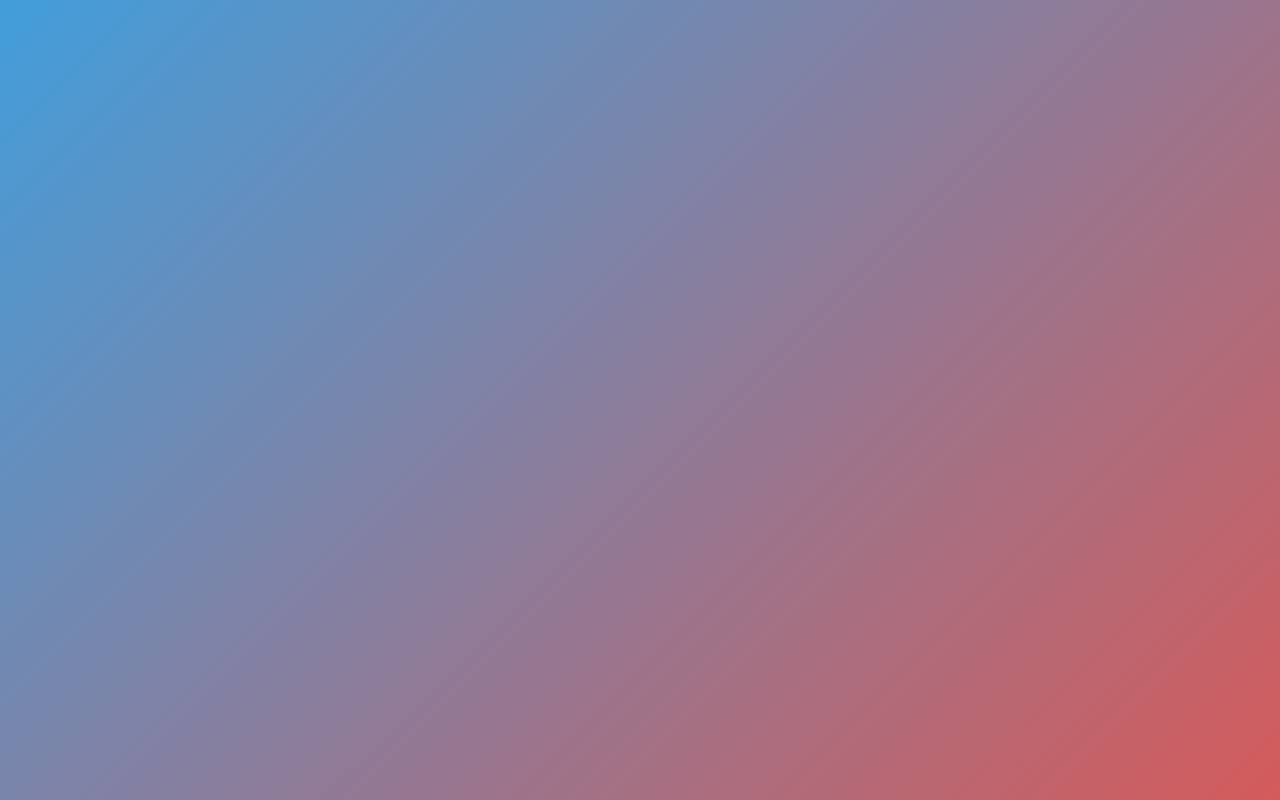
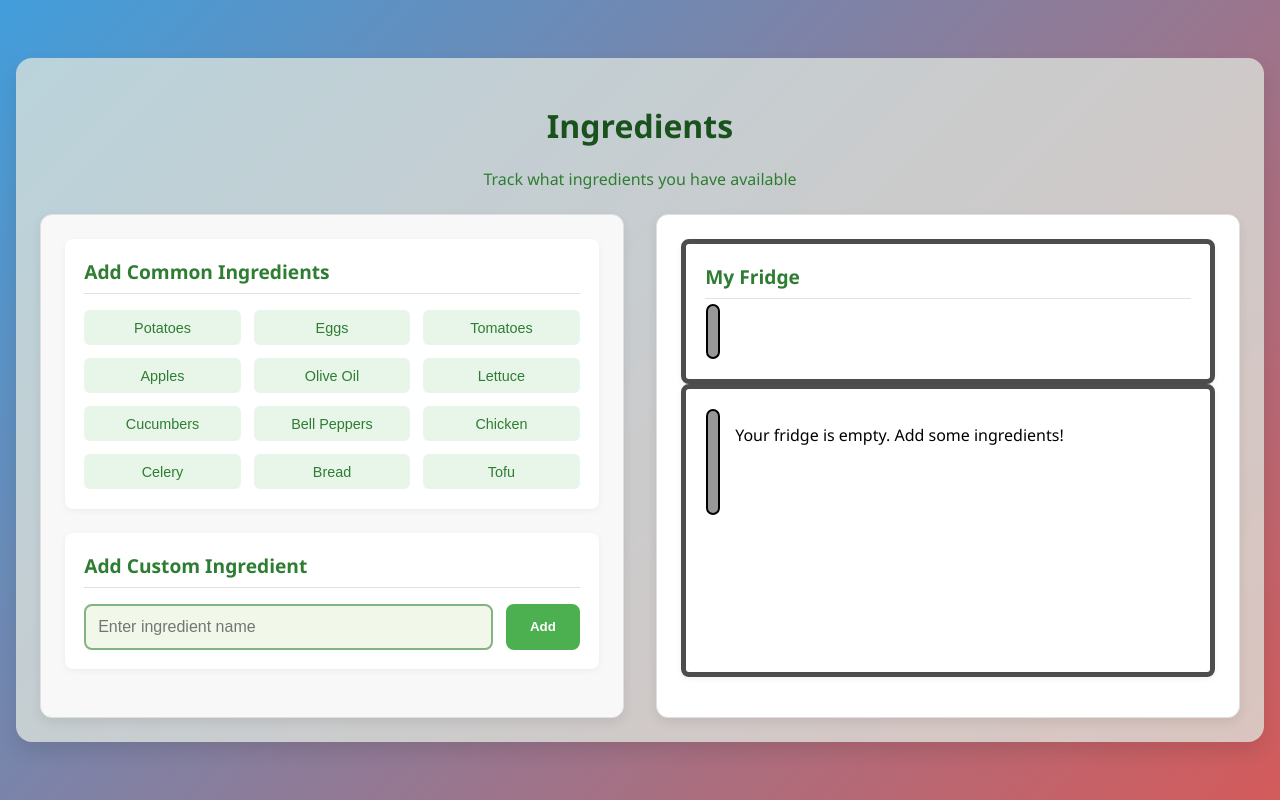
Before and after one commit to mustafa-nom/BiteBuddy, a React (Create React App) app in the folder frontend/: page /fridge in a window 1280 px wide. Before the commit this address had no page. Built offline with nearby package versions, Linux system fonts and the light colour scheme; the HTML template or start-up script is replaced by a standard one.

Commit message:
Implemented Fridge page to store uer's ingredients

```diff
--- a/frontend/src/App.css
+++ b/frontend/src/App.css
@@ -85,7 +85,7 @@ body {
 
 /* DASHBOARD */
 /* box */
-.dashboard-container {
+.dashboard-container, .fridge-container {
   width: 100%;
   max-width: 800px;
   padding: 2rem;
@@ -274,3 +274,241 @@ body {
   50% { background-position: 100% 50%; }
   100% { background-position: 0% 50%; }
 }
+
+
+
+
+
+
+/* MY FRIDGE PAGE */
+.fridge-container {
+  width: 100%;
+  max-width: 1200px;
+  padding: 1.5rem;
+  border-radius: 16px;
+  background: rgba(222, 229, 221, 0.762);
+  box-shadow: 0 10px 20px rgba(0, 0, 0, 0.1);
+  /* margin: 10px auto; */
+}
+
+.fridge-columns {
+  display: flex;
+  /* space between columns */
+  justify-content: space-between;
+  gap: 2rem;
+  margin-top: 1.5rem;
+}
+
+.fridge-column {
+  width: 50%;
+  display: flex;
+  flex-direction: column;
+}
+
+/* left column where user adds ingredients */
+.fridge-add-column {
+  background: #f8f8f8;
+  padding: 1.5rem;
+  border-radius: 12px;
+  border: 1px solid #e0e0e0;
+  box-shadow: 0 4px 12px rgba(0,0,0,0.08);
+}
+
+/* right column displaying user's fridge */
+.fridge-display-column {
+  background: white;
+  padding: 1.5rem;
+  border-radius: 12px;
+  border: 1px solid #e0e0e0;
+  box-shadow: 0 4px 12px rgba(0,0,0,0.08);
+}
+
+.fridge-header {
+  text-align: center;
+  margin-bottom: 1.5rem;
+  color: #19521c;
+}
+
+.fridge-header p {
+  color: #2e7d32;
+  margin-top: 0.5rem;
+}
+
+.fridge-section {
+  background: white;
+  padding: 1.2rem;
+  border-radius: 8px;
+  box-shadow: 0 2px 6px rgba(0,0,0,0.05);
+  margin-bottom: 1.5rem;
+}
+
+.fridge-section h2 {
+  color: #2e7d32;
+  margin-top: 0;
+  font-size: 1.2rem;
+  padding-bottom: 0.5rem;
+  border-bottom: 1px solid #e0e0e0;
+}
+
+.fridge-presets {
+  display: grid;
+  /* display common ingredients in grid format */
+  grid-template-columns: repeat(auto-fill, minmax(120px, 1fr));
+  gap: 0.8rem;
+  margin-top: 1rem;
+}
+
+.fridge-preset-btn {
+  padding: 0.6rem;
+  background: #e8f5e9;
+  color: #2e7d32;
+  border: none;
+  border-radius: 6px;
+  cursor: pointer;
+  transition: all 0.2s ease;
+  font-size: 0.9rem;
+  text-align: center;
+}
+
+.fridge-preset-btn:disabled {
+  background: #f5f5f5;
+  color: #bdbdbd;
+  cursor: not-allowed;
+}
+
+.fridge-custom-form {
+  display: flex;
+  gap: 0.8rem;
+  margin-top: 1rem;
+}
+
+.fridge-input {
+  flex: 1;
+  padding: 0.75rem;
+  border: 2px solid #82b286;
+  border-radius: 8px;
+  font-size: 1rem;
+  background-color: #f1f8e9;
+  transition: all 0.3s ease;
+}
+
+.fridge-input:focus {
+  outline: none;
+  border-color: #a0da62;
+  box-shadow: 0 0 0 3px rgba(124, 179, 66, 0.2);
+}
+
+.fridge-add-btn {
+  padding: 0 1.5rem;
+  background: #4caf50;
+  color: white;
+  border: none;
+  border-radius: 8px;
+  cursor: pointer;
+  font-weight: 600;
+  transition: all 0.2s ease;
+}
+
+.fridge-add-btn:hover {
+  background: #388e3c;
+  transform: translateY(-1px);
+}
+
+.fridge-items {
+  display: flex;
+  flex-wrap: wrap;
+  gap: 0.8rem;
+  padding: 0;
+  list-style: none;
+  margin-top: 1rem;
+  margin-left: 2rem;
+  /* fridge items align on top */
+  align-content: flex-start;
+}
+
+.fridge-item {
+  background: #f8f8f8;
+  padding: 0.7rem 1.2rem;
+  border-radius: 20px;
+  display: flex;
+  align-items: center;
+  box-shadow: 0 2px 4px rgba(0,0,0,0.05);
+  border: 1px solid #e0e0e0;
+  transition: all 0.3s ease;
+  height: 20px;
+  align-items: center;
+  gap: 0.8rem;
+}
+
+.fridge-item:hover {
+  background: #f0f0f0;
+  transform: translateY(-2px);
+}
+
+.fridge-remove-btn {
+  background: #ffebee;
+  color: #c62828;
+  border: none;
+  border-radius: 50%;
+  width: 22px;
+  height: 22px;
+  display: flex;
+  align-items: center;
+  justify-content: center;
+  cursor: pointer;
+  margin-left: 0.5rem;
+  font-size: 0.7rem;
+  transition: all 0.3s ease;
+}
+
+.fridge-remove-btn:hover {
+  background: #ef9a9a;
+  color: white;
+}
+
+#fridge-top {
+  position: relative;
+  border-color: rgb(77, 77, 77);
+  border-width: 5px;
+  border-style: solid;
+  padding-bottom: 4rem;
+  margin-bottom: 0;
+}
+
+#fridge-bottom {
+  position: relative;
+  display: flex;
+  border-color: rgb(77, 77, 77);
+  border-width: 5px;
+  border-style: solid;
+  padding-bottom: 4rem;
+  min-height: 200px;
+  margin-bottom: 0;
+}
+
+#fridge-bottom p {
+  margin-left: 30px;
+}
+
+.vertical-line {
+  position: absolute;
+  left: 0;
+  top:0;
+  bottom: 0;
+  width: 10px;
+  height: auto;
+  background-color: rgb(152, 152, 152);
+  border-radius: 7px;
+  margin: 20px;
+  border-width: 2px;
+  border-color: black;
+  border-style: solid;
+}
+
+#topline {
+  margin-top: 60px;
+}
+
+#bottomline {
+  margin-bottom: 30%;
+}
--- a/frontend/src/App.js
+++ b/frontend/src/App.js
@@ -1,16 +1,16 @@
 import { useState } from 'react';
-import { BrowserRouter as Router, Routes, Route, Navigate} from 'react-router-dom';
+import { BrowserRouter as Router, Routes, Route, Navigate } from 'react-router-dom';
 
 import './App.css';
 
 import Login from './pages/Login'
 import Dashboard from './pages/Dashboard'
+import Fridge from './pages/Fridge'
+
 import Navbar from './components/Navbar'
 
 function App() {
   const [isLoggedIn, setIsLoggedIn] = useState(false);
-
-
   return (
     <Router>
 
@@ -19,8 +19,8 @@ function App() {
       <div className="app">
         <Routes>
           <Route
-            path= "/"
-            element = {
+            path="/"
+            element={
               isLoggedIn ? (
                 <Navigate to="/dashboard" />
               ) : (
@@ -29,9 +29,16 @@ function App() {
             }
           />
           <Route
-            path = "/dashboard"
-            element = {
-              <Dashboard/>
+            path="/dashboard"
+            element={
+              <Dashboard />
+            }
+          />
+
+          <Route
+            path="/fridge"
+            element={
+              <Fridge />
             }
           />
 
--- a/frontend/src/components/Navbar.js
+++ b/frontend/src/components/Navbar.js
@@ -9,6 +9,7 @@ export default function Navbar({ onLogout }) {
         <Link to="/dashboard"> Dashboard </Link>
         <Link to="/recipes"> Recipes </Link>
         <Link to ="/mealplan"> Meal Plan </Link>
+        <Link to ="/fridge"> My Fridge </Link>
         <Link to ="/map"> Map </Link>
         </div>
         <Link to="/" onClick={(onLogout)} className="logout-btn" >
--- a/frontend/src/pages/Dashboard.js
+++ b/frontend/src/pages/Dashboard.js
@@ -63,12 +63,12 @@ export default function Dashboard() {
 
                     </div>
                 ) : (
-                    // later on, perhaps link user to recipe for each meal in meal plan
+                    // later on, perhaps link user to recipe for each meal in meal
                     <div className="meal-plan">
                         <h2>This Week's Meal Plan</h2>
                         {mealPlan.map ( day => (
                             // use day as index for map
-                            <div key={day.day} className="day-plan">
+                            <div key = {day.day} className="day-plan">
                                 <h3>{day.day}</h3>
                                 <ul>
                                     {day.meals.map ( (meal, index) => (
--- /dev/null
+++ b/frontend/src/pages/Fridge.js
@@ -0,0 +1,108 @@
+import { useState } from 'react';
+
+export default function Fridge() {
+    // array to hold ingredients in users fridge
+    const [ingredients, setIngredients] = useState([]);
+    // manual inputted ingredients
+    const [customIngredient, setCustomIngredient] = useState('');
+
+    const commonIngredients = [
+        'Potatoes', 'Eggs', 'Tomatoes', 'Apples', 'Olive Oil', 'Lettuce', 'Cucumbers', 'Bell Peppers', 'Chicken', 'Celery', 'Bread', 'Tofu'
+    ]
+
+    // if ingredient isn't already in the fridge, add it to ingredients array
+    const handleAddCommonIngredient = (ingredient) => {
+        if (!ingredients.includes(ingredient)) {
+            setIngredients(ingredients.concat(ingredient))
+        }
+    };
+
+    // if custom ingredient is not already in ingredients, add it to array
+    const handleAddCustomIngredient = (e) => {
+        e.preventDefault();
+        if (customIngredient.trim() && !ingredients.includes(customIngredient)) {
+            setIngredients(ingredients.concat(customIngredient))
+            setCustomIngredient(''); // reset
+        }
+    };
+
+    // filter out specific ingredient from ingredient array
+    const handleRemoveIngredient = (ingredientToRemove) => {
+        setIngredients(ingredients.filter(ing => ing !== ingredientToRemove));
+    };
+
+    return (
+        <div className="fridge-container">
+            <div className="fridge-header">
+                <h1>Ingredients</h1>
+                <p>Track what ingredients you have available</p>
+            </div>
+
+            <div className="fridge-columns">
+                {/* left column - add ingredients*/}
+                <div className="fridge-column fridge-add-column">
+                    <div className="fridge-section">
+                        <h2>Add Common Ingredients</h2>
+                        {/* common ingredients */}
+                        <div className="fridge-presets">
+                            {commonIngredients.map((ingredient, index) => (
+                                <button
+                                    key={index}
+                                    className="fridge-preset-btn"
+                                    onClick={() => handleAddCommonIngredient(ingredient)}
+                                    disabled={ingredients.includes(ingredient)}
+                                >
+                                    {ingredient}
+                                </button>
+                            ))}
+                        </div>
+
+                    </div>
+
+                    <div className="fridge-section">
+                        <h2> Add Custom Ingredient </h2>
+                        {/* form field for users to input custom ingredients */}
+                        <form onSubmit={handleAddCustomIngredient} className="fridge-custom-form">
+                            <input
+                                type="text"
+                                value={customIngredient}
+                                onChange={(e) => setCustomIngredient(e.target.value)}
+                                placeholder="Enter ingredient name"
+                                className="fridge-input"
+                            />
+                            <button type="submit" className="fridge-add-btn">Add</button>
+                        </form>
+                    </div>
+                </div>
+
+                {/* right column - saved ingredients that are in user's fridge */}
+                <div className="fridge-column fridge-display-column">
+                    <div id="fridge-top" className="fridge-section">
+                        <h2> My Fridge </h2>
+                        <div id="topline" class="vertical-line"></div>
+                    </div>
+                    <div id="fridge-bottom" className="fridge-section">
+                        <div id="bottomline" class="vertical-line"></div>
+                        {ingredients.length > 0 ? (
+                            <ul className="fridge-items">
+                                {/* iterate through all ingredients in user's fridge and display */}
+                                {ingredients.map((ingredient, index) => (
+                                    <li key={index} className="fridge-item">
+                                        {ingredient}
+                                        <button
+                                            onClick={() => handleRemoveIngredient(ingredient)}
+                                            className="fridge-remove-btn"
+                                        >X</button>
+                                    </li>
+                                ))}
+                            </ul>
+                        ) : (
+                            <p>Your fridge is empty. Add some ingredients!</p>
+                        )}
+                    </div>
+                </div>
+            </div>
+        </div>
+
+    );
+}
--- a/frontend/src/pages/Login.js
+++ b/frontend/src/pages/Login.js
@@ -18,8 +18,12 @@ export default function Login({ onLogin }) {
 
     return (
         <div className="login-container">
+            <div className="login-header">
+                <h1>BiteBuddy</h1>
+                <p> Welcome to BiteBuddy - your personal food companion! </p>
+                <p> Discover recipes, customized meal plans, and find nutritional information. </p>
+            </div>
             <form onSubmit={handleSubmit}>
-                <h1>BiteBuddy</h1>
 
                 <input
                     type="text"
```
